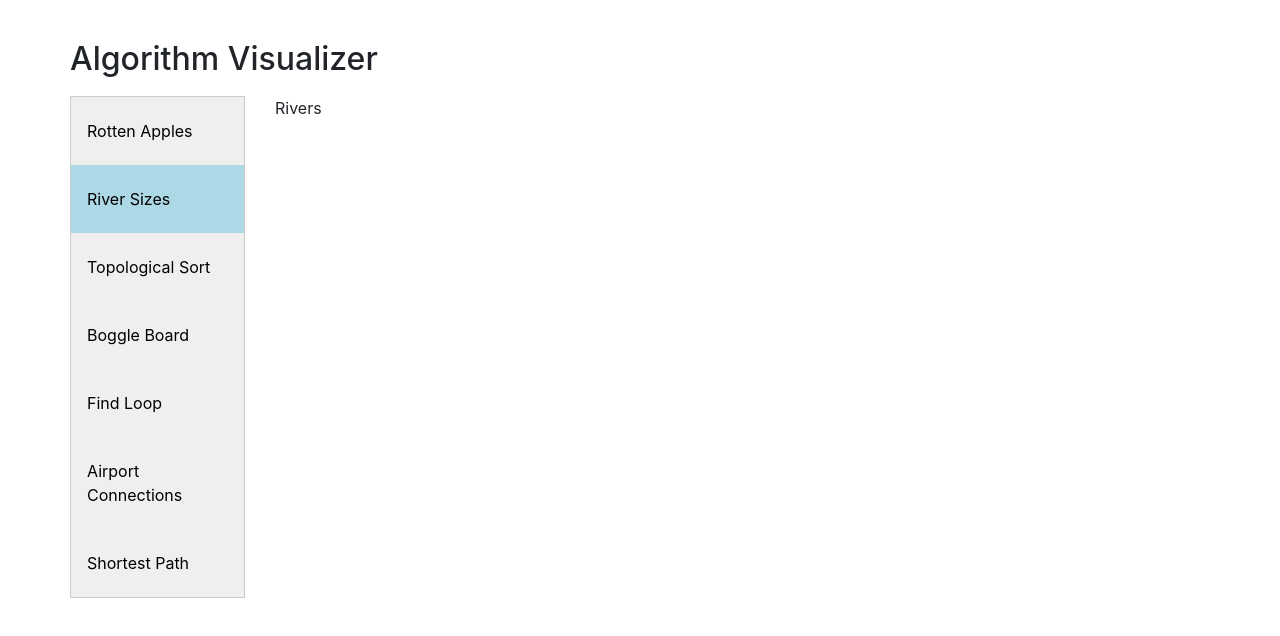
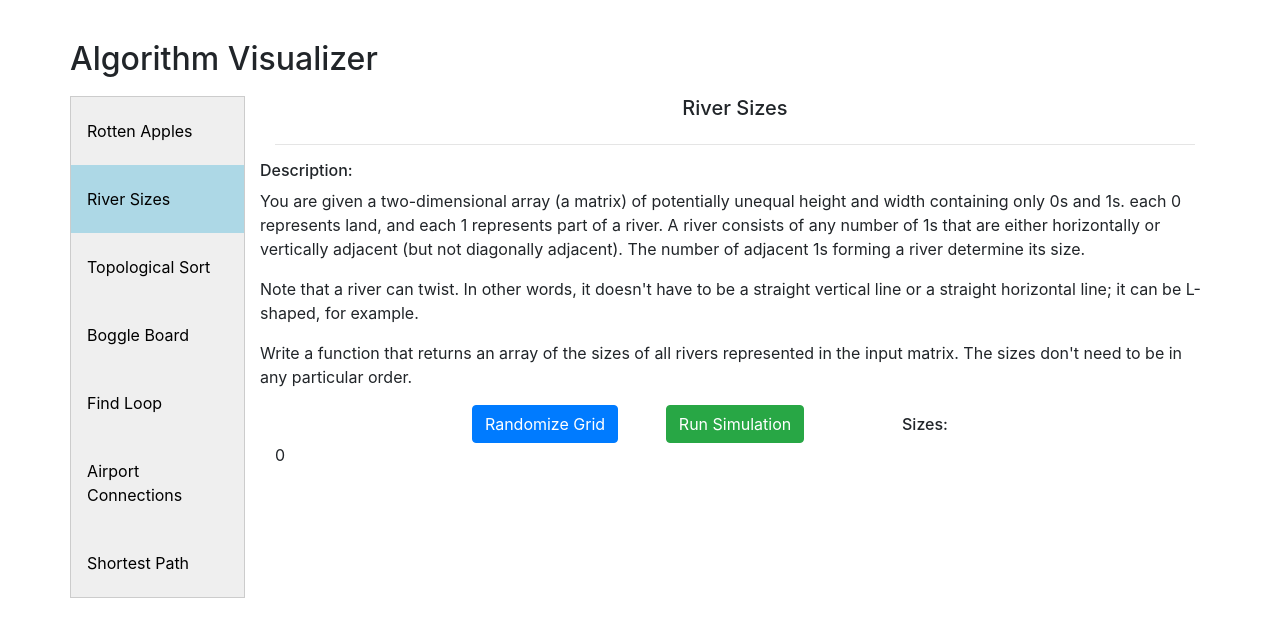
Before and after one commit to SpenserDavis/algoVisualizer, a React (Create React App) app: page /rivers in a window 1280 px wide. Shown: the top 636 px of the page. Built offline with nearby package versions, Linux system fonts and the light colour scheme.

Commit message:
stubbed out river sizes

```diff
--- a/src/App.css
+++ b/src/App.css
@@ -91,10 +91,11 @@
   background-color: black;
 }
 
-.appleGrid {
+.grid {
   margin-top: 10px;
 }
 
-.underline {
+.simCompleteBox {
   border: 1px solid blue;
+  padding: 5px;
 }
--- a/src/algoProblemDescriptions/apples.js
+++ b/src/algoProblemDescriptions/apples.js
@@ -3,8 +3,8 @@ import React from "react";
 const description = (
   <div className="description">
     <p>
-      You are given a matrix of dimensions m*n. Each cell in the matrix has the
-      value 0, 1, or 2. These values correspond to the following:
+      You are given a two-dimensional array (a matrix), where each cell in the
+      matrix has the value 0, 1, or 2. These values correspond to the following:
     </p>
     <pre>
       0: Cell is empty
@@ -14,11 +14,11 @@ const description = (
       2: Cell contains a rotten apple
     </pre>
     <p>
-      Each day, a rotten apple at index [i, j] can rot all adjacent fresh apples
-      at indices [i - 1, j], [i + 1, j], [i, j - 1], [i, j + 1] (up, down, left,
-      and right). Determine the minimum number of days required such that all
-      apples become rotten. If it is impossible to rot every apple then return
-      -1.
+      Each day, a rotten apple at index [i, j] can rot all horizontally and
+      vertically (but not diagonally) adjacent fresh apples (i.e. indices [i -
+      1, j], [i + 1, j], [i, j - 1], [i, j + 1]. Determine the minimum number of
+      days required such that all apples become rotten. If it is impossible to
+      rot every apple then return -1.
     </p>
   </div>
 );
--- a/src/algoProblemDescriptions/rivers.js
+++ b/src/algoProblemDescriptions/rivers.js
@@ -0,0 +1,25 @@
+import React from "react";
+
+const description = (
+  <div className="description">
+    <p>
+      You are given a two-dimensional array (a matrix) of potentially unequal
+      height and width containing only 0s and 1s. each 0 represents land, and
+      each 1 represents part of a river. A river consists of any number of 1s
+      that are either horizontally or vertically adjacent (but not diagonally
+      adjacent). The number of adjacent 1s forming a river determine its size.
+    </p>
+    <p>
+      Note that a river can twist. In other words, it doesn't have to be a
+      straight vertical line or a straight horizontal line; it can be L-shaped,
+      for example.
+    </p>
+    <p>
+      Write a function that returns an array of the sizes of all rivers
+      represented in the input matrix. The sizes don't need to be in any
+      particular order.
+    </p>
+  </div>
+);
+
+export default description;
--- a/src/components/Algos/Apples.jsx
+++ b/src/components/Algos/Apples.jsx
@@ -1,6 +1,7 @@
 import React from "react";
 import description from "../../algoProblemDescriptions/apples";
 import AlgoHeader from "../AlgoHeader";
+import { sleep } from "../../services/utilities";
 
 const colors = { 0: "white", 1: "green", 2: "purple" };
 
@@ -14,10 +15,6 @@ const initialStatePresets = {
   simulationIsComplete: false,
   dayCounter: 0,
 };
-
-function sleep(ms) {
-  return new Promise((resolve) => setTimeout(resolve, ms));
-}
 
 class Apples extends React.Component {
   state = {
@@ -171,7 +168,7 @@ class Apples extends React.Component {
           </button>
         </div>
         <div className="col d-flex justify-content-center align-items-end">
-          <h6 className={simulationIsComplete && "underline"}>
+          <h6 className={simulationIsComplete && "simCompleteBox"}>
             Days: {(simulationIsRunning || simulationIsComplete) && dayCounter}
           </h6>
         </div>
@@ -186,7 +183,7 @@ class Apples extends React.Component {
       <>
         <AlgoHeader title="Rotten Apples" description={description} />
         {this.renderButtonRow()}
-        <div className="row appleGrid">
+        <div className="row grid">
           <div className="col">
             {appleMatrix.length &&
               appleMatrix.map((r, i) => (
--- a/src/components/Algos/Rivers.jsx
+++ b/src/components/Algos/Rivers.jsx
@@ -1,7 +1,144 @@
 import React from "react";
+import description from "../../algoProblemDescriptions/rivers";
+import AlgoHeader from "../../components/AlgoHeader";
 
-const Rivers = () => {
-  return <div>Rivers</div>;
+const colors = { 0: "white", 1: "blue" };
+
+const gridHeight = 7;
+const gridWidth = 15;
+
+const initialStatePresets = {
+  simulationIsRunning: false,
+  simulationIsComplete: false,
+  riverSizes: [],
 };
 
+class Rivers extends React.Component {
+  state = { riverMatrix: [], ...initialStatePresets };
+
+  getRandomizedRiverSizes = () => {
+    let targetCumulativeSize = 21;
+    let randomSizes = [];
+    let currCumulativeSize = 0;
+    while (currCumulativeSize < targetCumulativeSize) {
+      let randInt = Math.ceil(Math.random() * 6);
+      randomSizes.push(randInt);
+      currCumulativeSize += randInt;
+    }
+    return randomSizes;
+  };
+
+  getRandomizedMatrix = () => {
+    const targetRiverSizes = this.getRandomizedRiverSizes();
+    const riverChance = 15;
+    const riverMatrix = new Array(gridHeight).fill(0).map((_) => 0);
+
+    while (targetRiverSizes.length) {
+      let currRiverSize = targetRiverSizes.pop();
+      for (let i = 0; i < riverMatrix.length; i++) {
+        for (let j = 0; j < gridWidth; j++) {
+          const randInt = Math.floor(Math.random() * 100);
+          riverMatrix[i][j] = 0;
+          if (
+            randInt < riverChance &&
+            !this.adjacentCellsContainRiver(i, j, riverMatrix)
+          ) {
+            riverMatrix[i][j] = 1;
+          }
+        }
+      }
+    }
+
+    this.setState({
+      riverMatrix,
+      ...initialStatePresets,
+    });
+  };
+
+  adjacentCellsContainRiver = (i, j, matrix) => {
+    if (i > 0 && matrix[i - 1][j] === 1) {
+      return true;
+    }
+    if (i < matrix.length - 1 && matrix[i + 1][j] === 1) {
+      return true;
+    }
+    if (j > 0 && matrix[i][j - 1] === 1) {
+      return true;
+    }
+    if (i < matrix[0].length - 1 && matrix[i][j + 1] === 1) {
+      return true;
+    }
+
+    return false;
+  };
+
+  runSimulation = () => {};
+
+  renderButtonRow = () => {
+    const {
+      simulationIsRunning,
+      simulationIsComplete,
+      riverSizes,
+    } = this.state;
+    return (
+      <div className="row">
+        <div className="col"></div>
+        <div className="col d-flex justify-content-center">
+          <button
+            disabled={simulationIsRunning}
+            onClick={this.getRandomizedMatrix}
+            className="btn btn-primary"
+          >
+            Randomize Grid
+          </button>
+        </div>
+        <div className="col d-flex justify-content-center">
+          <button
+            disabled={simulationIsRunning || simulationIsComplete}
+            onClick={this.runSimulation}
+            className="btn btn-success"
+          >
+            Run Simulation
+          </button>
+        </div>
+        <div className="col d-flex justify-content-center align-items-end">
+          <h6 className={simulationIsComplete && "simCompleteBox"}>
+            Sizes: {(simulationIsRunning || simulationIsComplete) && riverSizes}
+          </h6>
+        </div>
+        <div className="col"></div>
+      </div>
+    );
+  };
+
+  render() {
+    const { riverMatrix } = this.state;
+    return (
+      <div>
+        <>
+          <AlgoHeader title="River Sizes" description={description} />
+          {this.renderButtonRow()}
+          <div className="row riverGrid">
+            <div className="col">
+              {riverMatrix.length &&
+                riverMatrix.map((r, i) => (
+                  <div
+                    className="row d-flex justify-content-center"
+                    key={`riverRow-${i}`}
+                  >
+                    {r.map((c, j) => (
+                      <div key={`riverCol-${j}`}>
+                        <div className={`gridSquare ${colors[c]}`}> {c}</div>
+                      </div>
+                    ))}
+                  </div>
+                ))}
+            </div>
+          </div>
+        </>
+      </div>
+    );
+  }
+}
+
 export default Rivers;
--- /dev/null
+++ b/src/services/utilities.js
@@ -0,0 +1,3 @@
+export function sleep(ms) {
+  return new Promise((resolve) => setTimeout(resolve, ms));
+}
```
